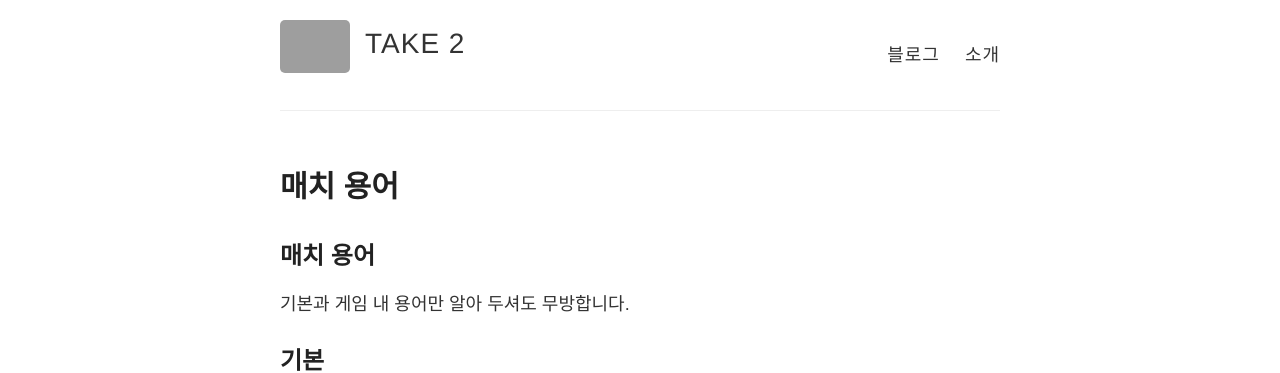
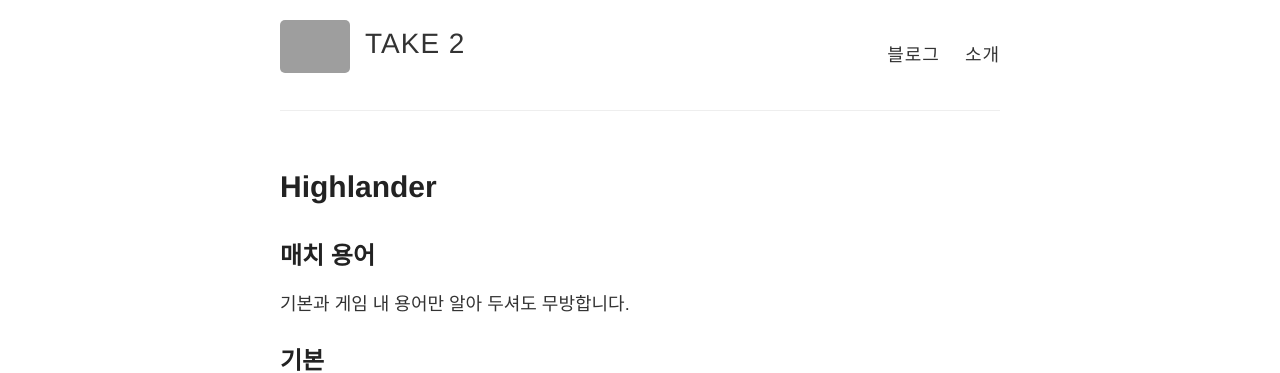
Before and after one commit to whooyet/whooyet.github.io, a Jekyll site: the page built from _posts/2017-10-19-highlander.md, in a window 1280 px wide. Shown: the top 373 px of the page. Built offline with Jekyll 4.4.1, drawn with Linux system fonts in a browser that asks for light colours; our own code applies the rules of GitHub Pages for plain Markdown files; grey boxes are pictures that could not be loaded.

Commit message:
Update 2017-10-19-highlander.md

```diff
--- a/_posts/2017-10-19-highlander.md
+++ b/_posts/2017-10-19-highlander.md
@@ -1,11 +1,3 @@
----
-layout: post
-title: 매치 용어
-categories: [tf2]
-tags: [tf2]
-fullview: true
----
-
 ## 매치 용어
 기본과 게임 내 용어만 알아 두셔도 무방합니다.
 
```
